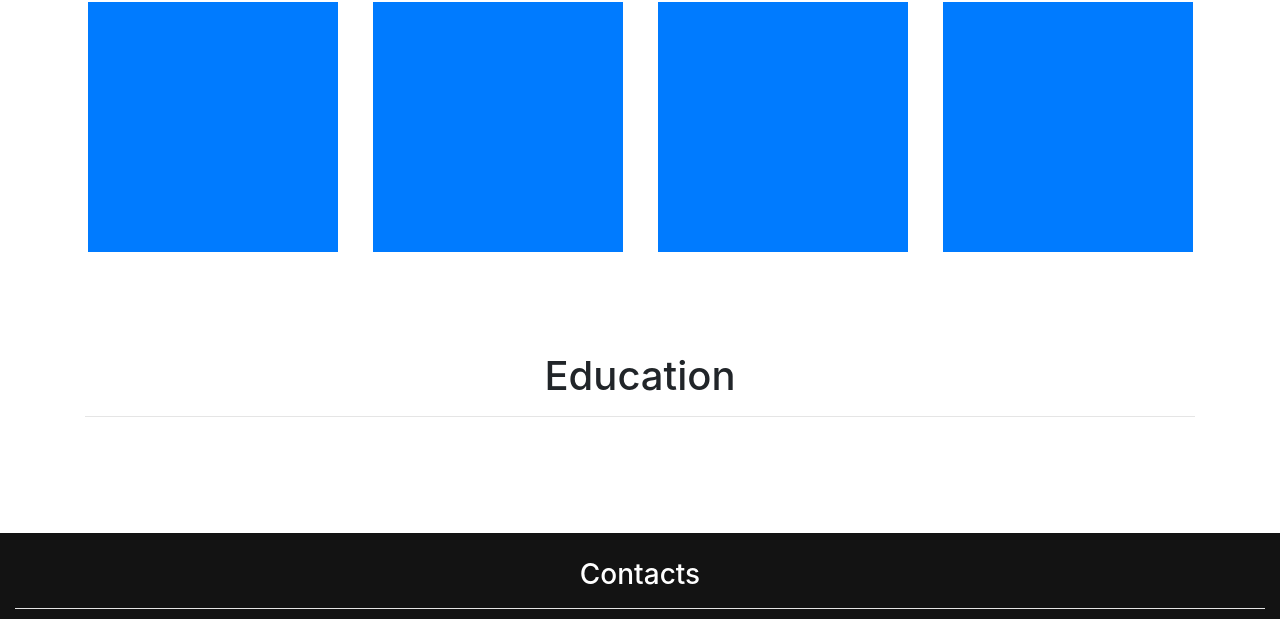
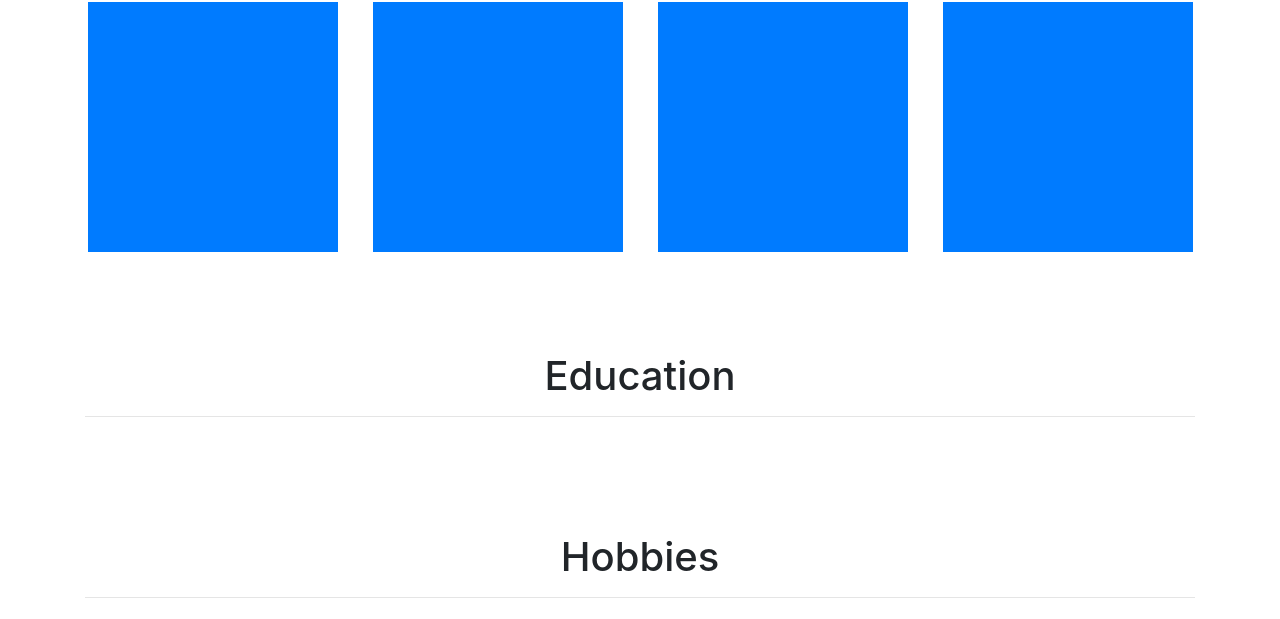
Before and after one commit to joelact/CV, a plain HTML site: page index.html in a window 1280 px wide. Shown: the part 1437-2056 px from the top of the page. Drawn offline with nearby package versions, Linux system fonts and the light colour scheme.

Commit message:
add hobbies section

```diff
--- a/css/main.css
+++ b/css/main.css
@@ -1,5 +1,6 @@
 #header{
     padding-bottom: 10%;
+    font-size: 75px;
 }
 
 #no-padding{
--- a/index.html
+++ b/index.html
@@ -28,7 +28,7 @@
                     <a class="nav-link" href="#edu">Education</a>
                 </li>
                 <li class="nav-item">
-                    <a class="nav-link">Hobbies</a>
+                    <a class="nav-link" href="#hobbies">Hobbies</a>
                 </li>
             </ul>
         </div>
@@ -97,6 +97,18 @@
 
         </div>
     </div>
+    <div class="space" id="hobbies"></div>
+    <div class="container responsive">
+        <div class="row">
+            <div class="col-lg-12">
+                <h1 class="text-format">Hobbies</h1>
+                <hr>
+            </div>
+        </div>
+        <div class="row flex-row">
+
+        </div>
+    </div>
     <div class="space"></div>
     <footer class="footer-img">
         <div class="container-fluid">
```
